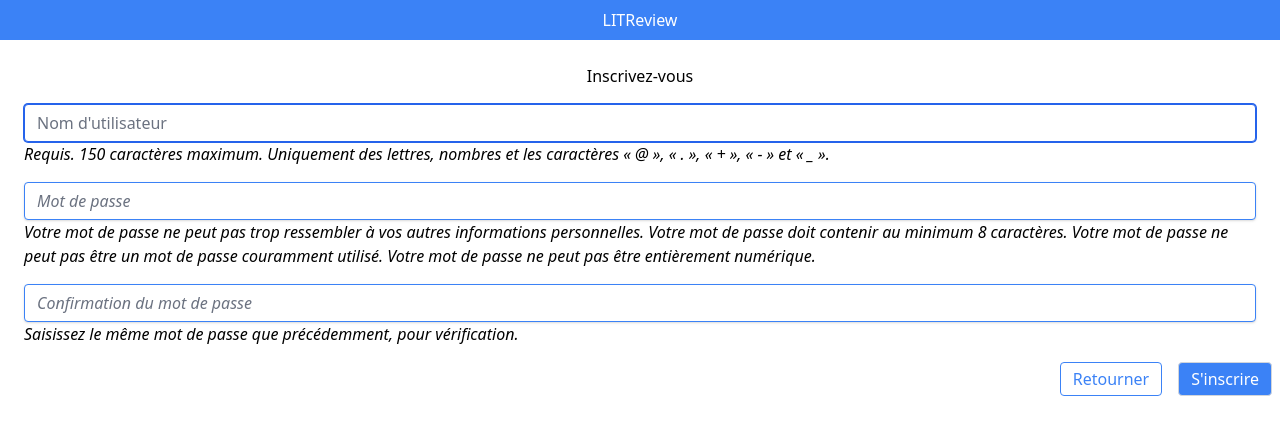
After one commit to GromPras/oc-projet_9, a Django app: page /accounts/signup/ in a window 1280 px wide. The commit adds this page. Shown: the top 435 px of the page. Run offline with Django 5.2, Linux system fonts and the light colour scheme; some libraries are stand-ins or nearby versions.

Commit message:
Adds:Custom signup page and form

```diff
--- a/litrevu/authentication/templates/authentication/signin.html
+++ b/litrevu/authentication/templates/authentication/signin.html
@@ -6,7 +6,7 @@
     <div class="flex flex-col items-center justify-center gap-4 md:w-1/2">
         <h2>Inscrivez-vous maintenant</h2>
         <button class="rounded border border-gray-300 px-3 py-1">
-            <a href="#">S'inscrire</a>
+            <a href="{% url 'authentication:signup' %}">S'inscrire</a>
         </button>
     </div>
     <div class="flex flex-col content-center items-center gap-4 md:w-1/2">
--- /dev/null
+++ b/litrevu/authentication/templates/authentication/signup.html
@@ -0,0 +1,42 @@
+{% extends 'base.html' %}
+
+{% block title %}Sign Up{% endblock  %}
+
+{% block content %}
+<div class="flex flex-col content-center items-center w-full gap-4">
+    <h2>Inscrivez-vous</h2>
+    <form action="" method="post" class="flex flex-col content-center items-center gap-4 w-full">
+        <div class="w-full px-4 flex flex-col">
+            <label for="{{ form.username.id_for_label }}" class="visually-hidden">Nom d'utilisateur:</label>
+            {{ form.username }}
+            {{ form.username.errors }}
+            <span class="italic">
+                {{ form.username.help_text}}
+            </span>
+        </div>
+        <div class="w-full px-4 flex flex-col">
+            <label for="{{ form.password1.id_for_label }}" class="visually-hidden">Mot de passe:</label>
+            {{ form.password1 }}
+            {{ form.password1.errors }}
+            <span class="italic">
+                {{ form.password1.help_text }}
+            </span>
+        </div>
+        <div class="w-full px-4 flex flex-col">
+            <label for="{{ form.password2.id_for_label }}" class="visually-hidden">Mot de passe:</label>
+            {{ form.password2 }}
+            {{ form.password2.errors }}
+            <span class="italic">
+                {{ form.password2.help_text }}
+            </span>
+        </div>
+        <div class="flex justify-end gap-4 w-full">
+
+            <a href="{% url 'authentication:signin' %}"
+                class="max-w-40 self-end rounded border border-blue-500 px-3 py-1 text-blue-500">Retourner</a>
+            <button type="submit"
+                class="max-w-40 self-end rounded border border-gray-300 px-3 py-1 bg-blue-500 text-white">S'inscrire</button>
+        </div>
+    </form>
+</div>
+{% endblock  %}
--- a/litrevu/authentication/urls.py
+++ b/litrevu/authentication/urls.py
@@ -2,4 +2,8 @@ from django.urls import path
 from . import views
 
 
-urlpatterns = [path("/signin", views.SignInView, name="signin")]
+app_name = "authentication"
+urlpatterns = [
+    path("signin/", views.SignInView.as_view(), name="signin"),
+    path("signup/", views.SignUpView.as_view(), name="signup"),
+]
--- a/litrevu/authentication/views.py
+++ b/litrevu/authentication/views.py
@@ -1,7 +1,9 @@
 from django import forms
+from django.contrib.auth.forms import AuthenticationForm, UserCreationForm
+from django.contrib.auth.views import LoginView
 from django.shortcuts import render
-from django.contrib.auth.forms import AuthenticationForm
-from django.contrib.auth.views import LoginView
+from django.views.generic import CreateView
+from django.urls import reverse_lazy
 
 
 class SignInForm(AuthenticationForm):
@@ -17,6 +19,39 @@ class SignInForm(AuthenticationForm):
     )
 
 
+class SignUpForm(UserCreationForm):
+    username = forms.CharField(
+        widget=forms.TextInput(
+            attrs={"class": "text-input", "placeholder": "Nom d'utilisateur"}
+        ),
+        help_text="Requis. 150 caractères maximum. Uniquement des lettres, nombres et les caractères « @ », « . », « + », « - » et « _ ».",
+    )
+    password1 = forms.CharField(
+        widget=forms.PasswordInput(
+            attrs={"class": "password-input", "placeholder": "Mot de passe"}
+        ),
+        help_text="""Votre mot de passe ne peut pas trop ressembler à vos autres informations personnelles.
+        Votre mot de passe doit contenir au minimum 8 caractères.
+    Votre mot de passe ne peut pas être un mot de passe couramment utilisé.
+    Votre mot de passe ne peut pas être entièrement numérique.""",
+    )
+    password2 = forms.CharField(
+        widget=forms.PasswordInput(
+            attrs={
+                "class": "password-input",
+                "placeholder": "Confirmation du mot de passe",
+            }
+        ),
+        help_text="Saisissez le même mot de passe que précédemment, pour vérification.",
+    )
+
+
 class SignInView(LoginView):
     form_class = SignInForm
     template_name = "authentication/signin.html"
+
+
+class SignUpView(CreateView):
+    form_class = SignUpForm
+    success_url = reverse_lazy("signin")
+    template_name = "authentication/signup.html"
--- a/litrevu/litrevu/urls.py
+++ b/litrevu/litrevu/urls.py
@@ -21,6 +21,7 @@ from django.urls import include, path
 from authentication.views import SignInView
 
 urlpatterns = [
+    path("accounts/", include("authentication.urls")),
     path("admin/", admin.site.urls),
     path("", SignInView.as_view(), name="signin"),
     path("__reload__/", include("django_browser_reload.urls")),
--- a/litrevu/theme/static/css/dist/styles.css
+++ b/litrevu/theme/static/css/dist/styles.css
@@ -807,6 +807,10 @@ select {
   max-width: 10rem;
 }
 
+.max-w-xs {
+  max-width: 20rem;
+}
+
 .grow {
   flex-grow: 1;
 }
@@ -829,6 +833,10 @@ select {
 
 .justify-start {
   justify-content: flex-start;
+}
+
+.justify-end {
+  justify-content: flex-end;
 }
 
 .justify-center {
@@ -868,6 +876,11 @@ select {
   border-color: rgb(209 213 219 / var(--tw-border-opacity));
 }
 
+.border-blue-500 {
+  --tw-border-opacity: 1;
+  border-color: rgb(59 130 246 / var(--tw-border-opacity));
+}
+
 .bg-blue-500 {
   --tw-bg-opacity: 1;
   background-color: rgb(59 130 246 / var(--tw-bg-opacity));
@@ -901,6 +914,10 @@ select {
   text-align: center;
 }
 
+.italic {
+  font-style: italic;
+}
+
 .text-red-500 {
   --tw-text-opacity: 1;
   color: rgb(239 68 68 / var(--tw-text-opacity));
@@ -911,6 +928,11 @@ select {
   color: rgb(255 255 255 / var(--tw-text-opacity));
 }
 
+.text-blue-500 {
+  --tw-text-opacity: 1;
+  color: rgb(59 130 246 / var(--tw-text-opacity));
+}
+
 @media (min-width: 768px) {
   .md\:w-1\/2 {
     width: 50%;
```
